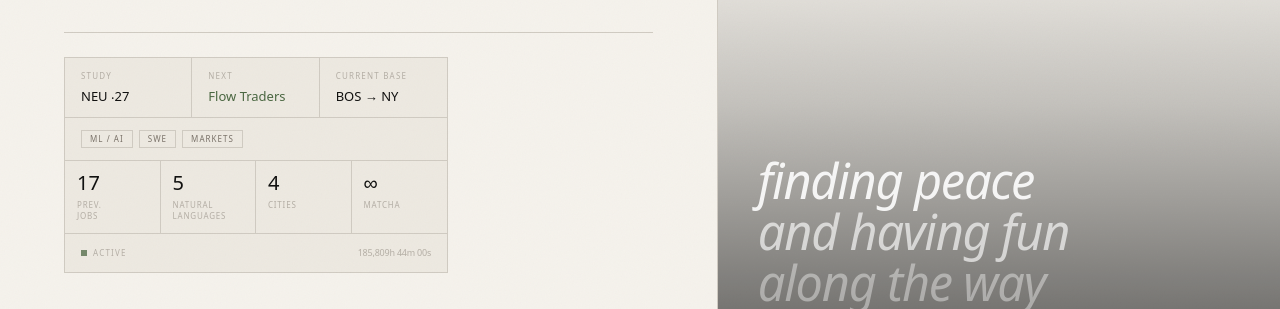
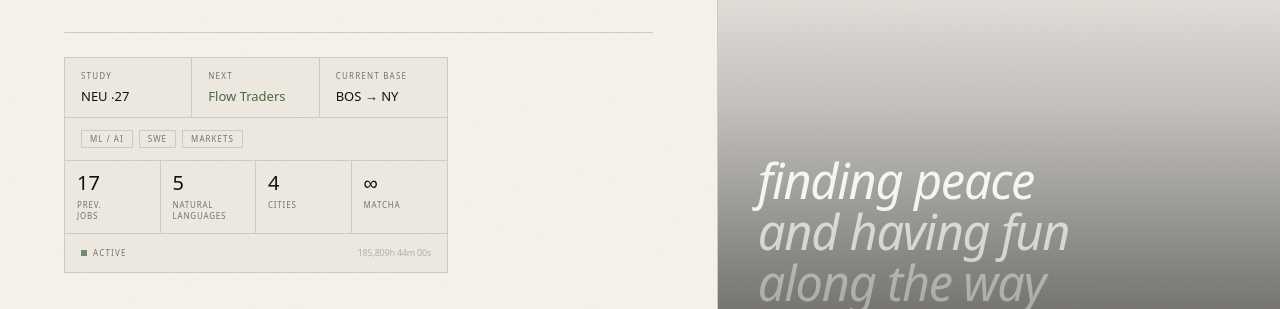
Before and after one commit to GordonBie123/portfolio-website, a Next.js app: page / in a window 1280 px wide. Shown: the part 371-680 px from the top of the page. Built offline with nearby package versions, Linux system fonts and the light colour scheme; no server answers.

Commit message:
Changed font colour

```diff
--- a/src/app/page.tsx
+++ b/src/app/page.tsx
@@ -35,7 +35,7 @@ export default function Landing() {
               { label: "Current Base",  value: "BOS → NY",      href: null },
             ] as { label: string; value: string; href: string | null }[]).map(({ label, value, href }) => (
               <div key={label} className="px-4 py-3">
-                <p className="font-mono text-[8px] text-fg-subtle uppercase tracking-[0.15em] mb-1.5">{label}</p>
+                <p className="font-mono text-[8px] text-fg-muted uppercase tracking-[0.15em] mb-1.5">{label}</p>
                 {href ? (
                   <Link href={href} target="_blank" className="font-sans text-[13px] text-accent hover:underline underline-offset-2 leading-tight block">
                     {value}
@@ -66,7 +66,7 @@ export default function Landing() {
             ] as { n: string; label: string }[]).map(({ n, label }) => (
               <div key={label} className="px-3 py-3">
                 <p className="font-mono text-xl text-fg leading-none mb-1.5">{n}</p>
-                <p className="font-mono text-[8px] text-fg-subtle uppercase tracking-[0.1em] leading-[1.4] whitespace-pre-line">{label}</p>
+                <p className="font-mono text-[8px] text-fg-muted uppercase tracking-[0.1em] leading-[1.4] whitespace-pre-line">{label}</p>
               </div>
             ))}
           </div>
@@ -78,7 +78,7 @@ export default function Landing() {
           <div className="px-4 py-3 flex items-center justify-between">
             <div className="flex items-center gap-1.5">
               <span className="w-1.5 h-1.5 bg-accent block animate-pulse" />
-              <span className="font-mono text-[8px] text-fg-subtle uppercase tracking-[0.15em]">Active</span>
+              <span className="font-mono text-[8px] text-fg-muted uppercase tracking-[0.15em]">Active</span>
             </div>
             <LifeCounter />
           </div>
```
